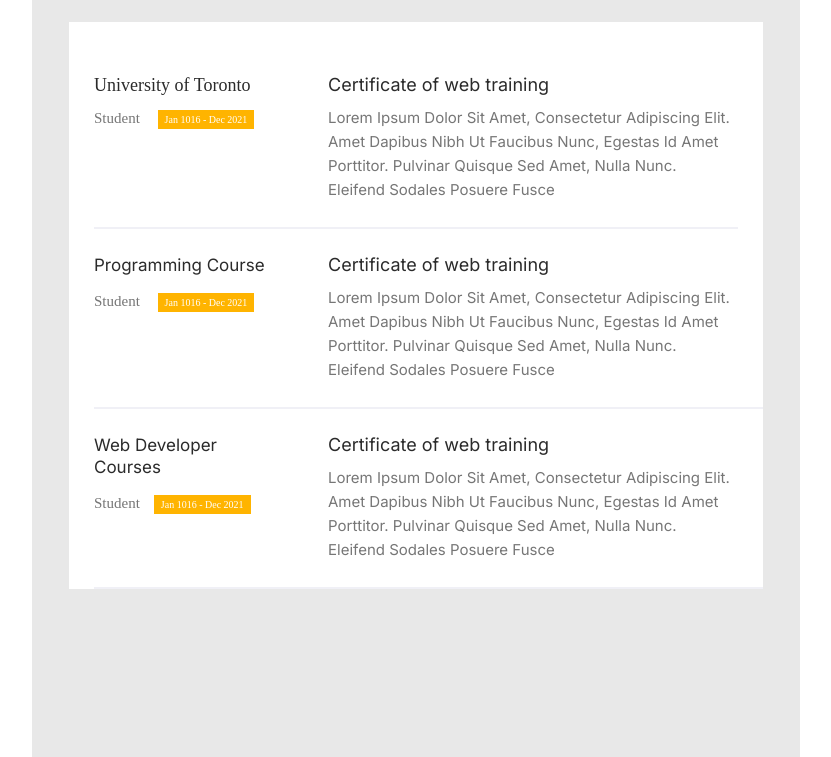
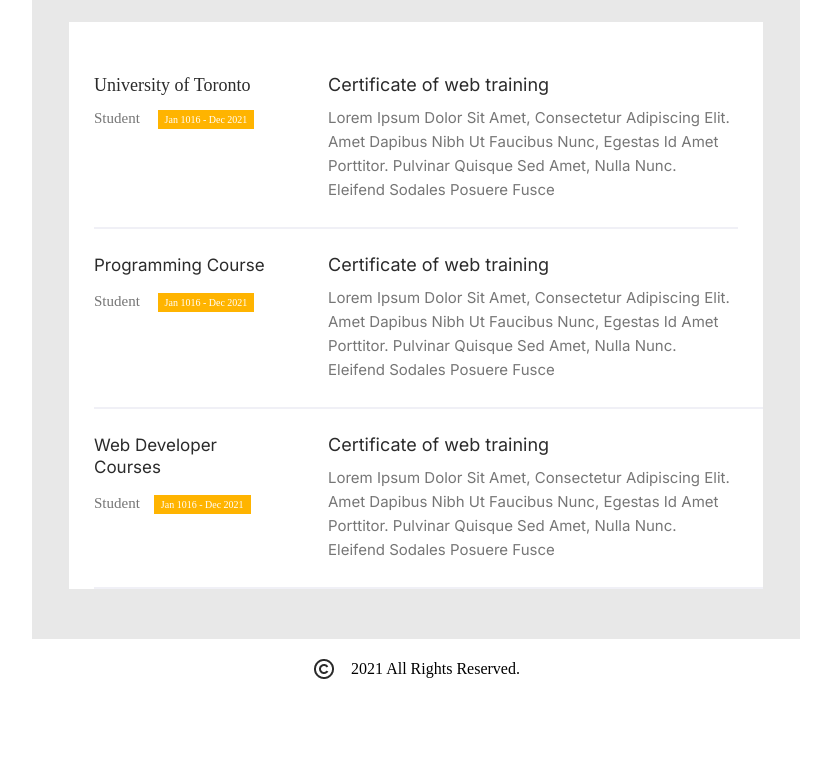
Before and after one commit to prostoy-paren-2000/Education_Sayt, a plain HTML site: page index.html in a window 1280 px wide. Shown: the part 195-952 px from the top of the page, without its empty margins (224-1055 px from the left). After the commit the page ends 894 px from the top, so only its background shows below. Drawn offline with Linux system fonts and the light colour scheme.

Commit message:
footer-complete

```diff
--- a/index.css
+++ b/index.css
@@ -63,12 +63,13 @@
 }
 main{
     width: 768px;
-    height: 912px;
+
     margin: 0 auto;
     background-color: #e8e8e8;
     padding-top: 50px;
     padding-left: 37px;
     padding-right: 37px;
+    padding-bottom: 50px;
 }
 .center{
     text-align: center;
@@ -173,3 +174,15 @@
     font-size: 10px;
     line-height: 10px;
 }
+.footer{
+    height: 60px;
+}
+.footer-flex{
+    display: flex;
+    justify-content: center;
+    align-items: center;
+    line-height: 60px;
+}
+.Copyright{
+    margin-right: 15px;
+}
--- a/index.html
+++ b/index.html
@@ -60,5 +60,13 @@
             <hr class="hr">
         </section>
         </main>
+        <footer class="footer">
+            <section>
+                <div class="footer-flex">
+                    <img src="images/Copyright.png" alt="" class="Copyright">
+                    <p>2021 All Rights Reserved.</p>
+                </div>
+            </section>
+        </footer>
 </body>
 </html>
```
Also changed, not shown: images/Copyright.png (added).
